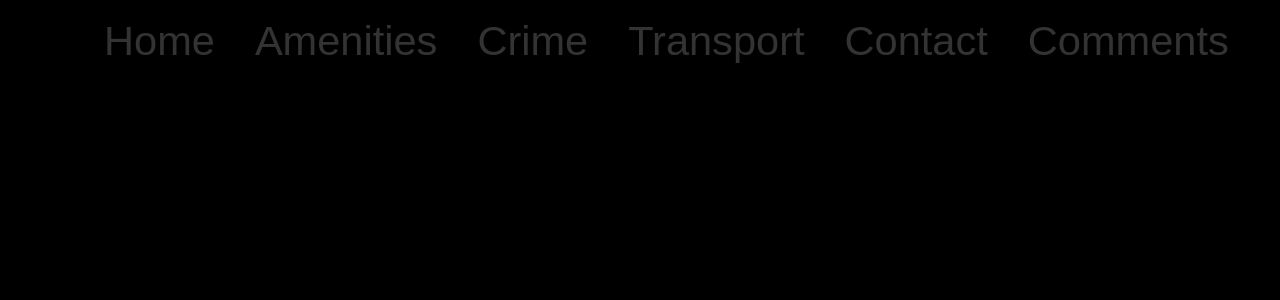
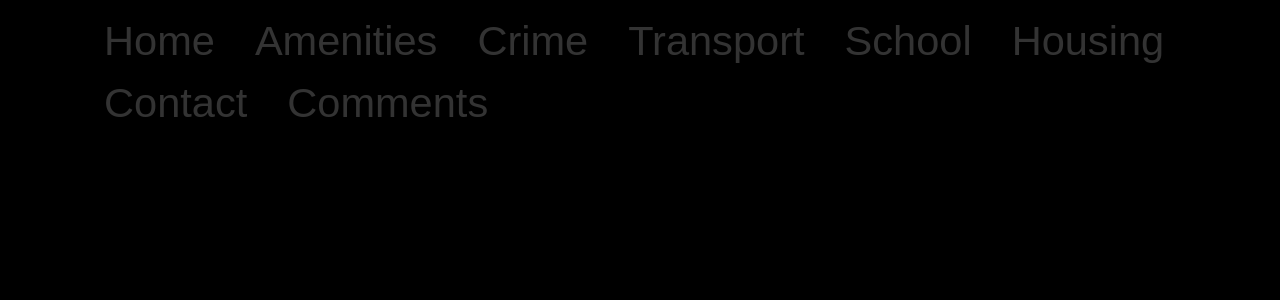
Before and after one commit to jade211/Digital-Atlas, a React (Create React App) app in the folder code/frontend/atlas/: page / in a window 1280 px wide. Shown: the top 300 px of the page. Built offline with nearby package versions, Linux system fonts and the light colour scheme.

Commit message:
school.jsx added to frontend

```diff
--- a/code/frontend/atlas/src/App.js
+++ b/code/frontend/atlas/src/App.js
@@ -74,7 +74,8 @@ import { BrowserRouter as Router, Routes, Route} from 'react-router-dom';
 import Amenities from './components/amenities';
 import Navbar from './components/home';
 import Transport from './components/transportation';
-import Crime from './components/crime';
+// import Crime from './components/crime';
+import Schools from './components/school';
 
 
 
@@ -86,8 +87,9 @@ function App() {
         <Routes>
           <Route exact path='/' element={<Navbar />} />
           <Route path='/amenities' element={<Amenities />} />
-          <Route path='/crime' element={<Crime />} />
+          {/* <Route path='/crime' element={<Crime />} /> */}
           <Route path='/transport' element={<Transport />} />
+          <Route path='/school' element={<Schools />} />
         </Routes>
       </div>
     </Router>
--- a/code/frontend/atlas/src/components/home.jsx
+++ b/code/frontend/atlas/src/components/home.jsx
@@ -64,8 +64,8 @@ const Navbar = () => {
         <a href="/amenities">Amenities<span></span></a>
         <a href="/crime">Crime<span></span></a>
         <a href="/transport">Transport<span></span></a>
-        {/* <a href="crime.jsx">School<span></span></a>
-        <a href="crime.jsx">Housing<span></span></a> */}
+        <a href="/school">School<span></span></a>
+        <a href="crime.jsx">Housing<span></span></a>
         <a href="#">Contact<span></span></a>
         <a href="#">Comments<span></span></a>
       </nav>
```
Also changed, not shown: 1 other file (tests, documents, lock files or other folders).
